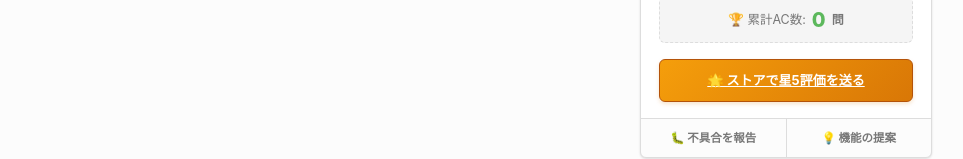
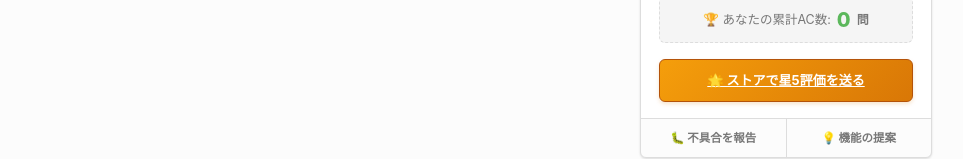
Before and after one commit to rikutoyamada01/atcoder-workspace, a website with bundled scripts: page src/options/options.html in a window 1280 px wide. Shown: the part 336-495 px from the top of the page, without its empty margins (158-1121 px from the left). Built offline with nearby package versions, Linux system fonts and the light colour scheme; some packages are replaced by stand-ins of ours.

Commit message:
feat: add issue templates for bugs and features and update statistics label

```diff
--- a/src/options/options.html
+++ b/src/options/options.html
@@ -38,7 +38,7 @@
             AtCoder Workspace は個人でオープンソース開発しています。もし気に入っていただけましたら、応援いただけますと幸いです！
           </p>
           <div class="user-stats-box">
-            <span class="stats-label">🏆 累計AC数:</span>
+            <span class="stats-label">🏆 あなたの累計AC数:</span>
             <span id="support-ac-count" class="stats-val">0</span>
             <span class="stats-unit">問</span>
           </div>
```
Also changed, not shown: .github/ISSUE_TEMPLATE/bug_report.md (added), .github/ISSUE_TEMPLATE/feature_request.md (added).
